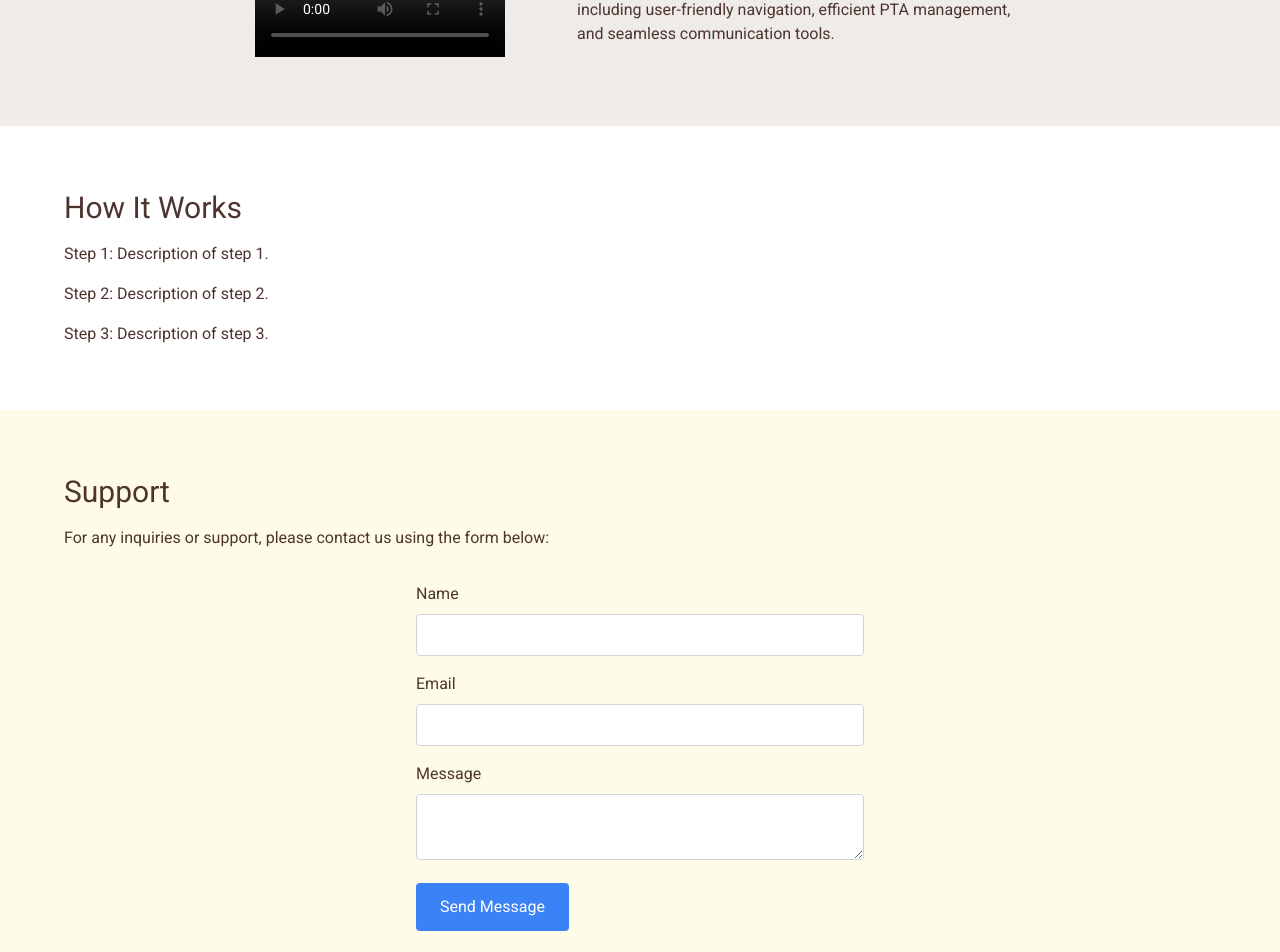
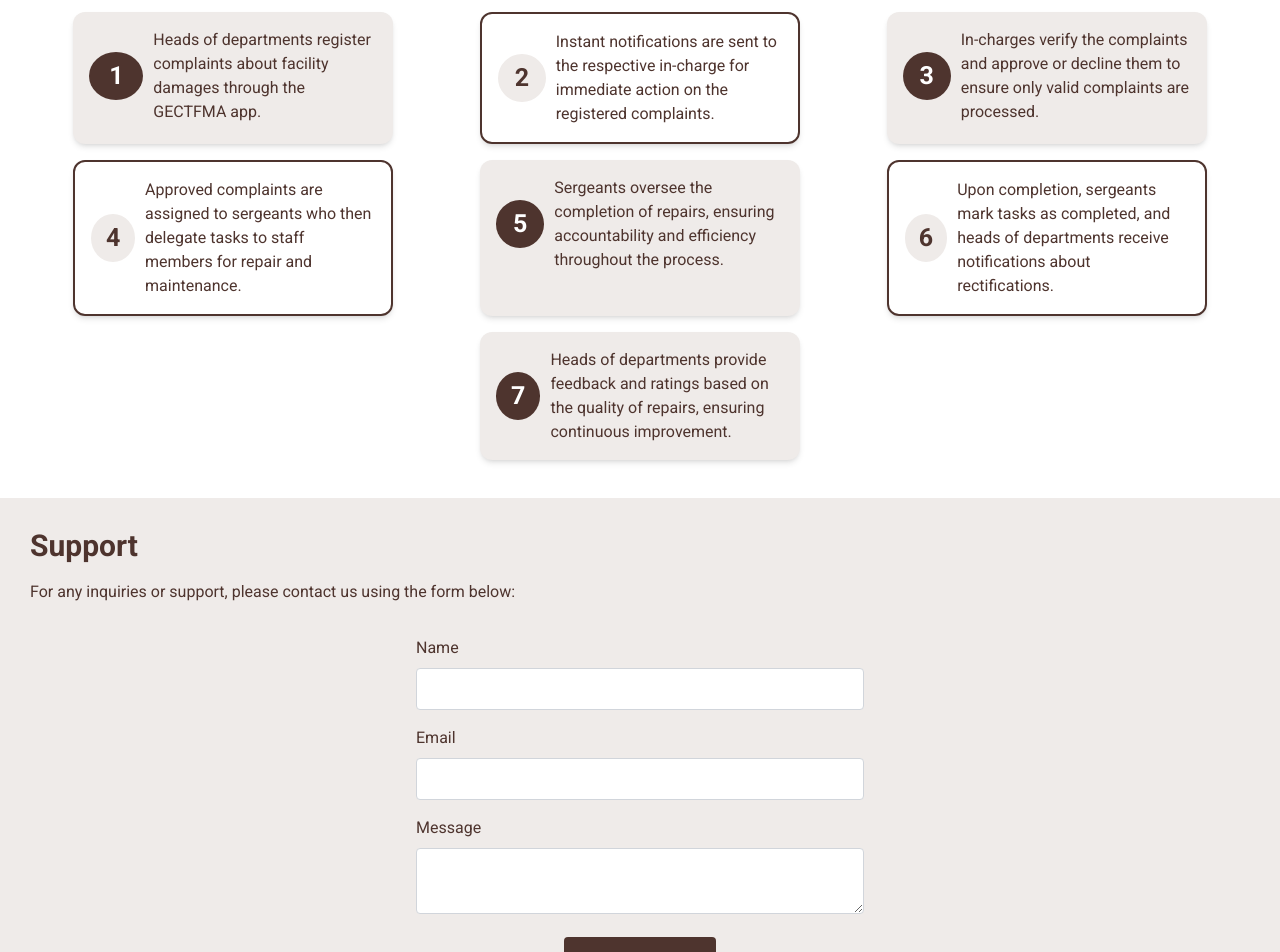
Before and after one commit to kevinandel/GECTFMA_React, a React (Vite) app: page / in a window 1280 px wide. Shown: the part 1440-2392 px from the top of the page. Built offline with nearby package versions, Linux system fonts and the light colour scheme; grey boxes are pictures that could not be loaded.

Commit message:
final commit

```diff
--- a/src/App.jsx
+++ b/src/App.jsx
@@ -3,9 +3,9 @@ import "./index.css";
 import Navbar from "./components/navbar/Navbar";
 import Home from "./components/home/Home";
 import Features from "./components//features/Features";
-import Guide from "./components/Guide";
+import Guide from "./components/guide/Guide";
 import About from "./components/about/About";
-import Support from "./components/Support";
+import Support from "./components/support/Support";
 import Demo from "./components/demo/Demo";
 
 function App() {
--- a/src/components/Guide.jsx
+++ /dev/null
@@ -1,16 +0,0 @@
-import React from 'react';
-
-const Guide = () => {
-  return (
-    <section id="guide" className="p-16 text-center ">
-      <h2 className="text-3xl mb-4">How It Works</h2>
-      <div className="guide-content space-y-4">
-        <p>Step 1: Description of step 1.</p>
-        <p>Step 2: Description of step 2.</p>
-        <p>Step 3: Description of step 3.</p>
-      </div>
-    </section>
-  );
-};
-
-export default Guide;
--- a/src/components/about/About.css
+++ b/src/components/about/About.css
@@ -1,3 +1,7 @@
+#about {
+  padding: 30px;
+}
+
 section.about-section {
   background-color: #EFEBE9;
   border-top-left-radius: 25px;
--- a/src/components/demo/Demo.jsx
+++ b/src/components/demo/Demo.jsx
@@ -8,7 +8,7 @@ const Demo = () => {
       id="demo"
       className="flex flex-col items-center justify-center p-16 text-center demo-section"
     >
-      <h2 className="text-3xl mb-8">Demo Video</h2>
+      <h2 className="text-3xl mb-8"><b>Demo Video</b></h2>
       <div className="flex flex-col lg:flex-row items-center lg:justify-center lg:items-center gap-10">
         <video width="250" controls className="mx-auto lg:mr-8 mb-8 lg:mb-0">
           <source src={demo} type="video/mp4" />
--- a/src/components/features/Features.css
+++ b/src/components/features/Features.css
@@ -1,3 +1,6 @@
+#features {
+  padding: 30px;
+}
 .featureone {
   background-color: #EFEBE9;
 }
--- /dev/null
+++ b/src/components/guide/Guide.css
@@ -0,0 +1,44 @@
+#guide {
+  padding: 30px;
+}
+
+.guideone {
+  background-color: #efebe9;
+}
+
+.guidetwo {
+  border: 2px solid #4e342e;
+}
+
+.step-container {
+  display: flex;
+  align-items: center;
+}
+
+.step-circle-one {
+  display: flex;
+  width: 10rem;
+  height: 3rem;
+  border-radius: 50%;
+  background-color: #4e342e;
+  color: white;
+  align-items: center;
+  justify-content: center;
+  margin-right: 10px;
+  font-weight: bold;
+  font-size: 25px;
+}
+
+.step-circle-two {
+  display: flex;
+  width: 10rem;
+  height: 3rem;
+  border-radius: 50%;
+  background-color: #efebe9;
+  color: #4e342e;
+  align-items: center;
+  justify-content: center;
+  margin-right: 10px;
+  font-weight: bold;
+  font-size: 25px;
+}
--- /dev/null
+++ b/src/components/guide/Guide.jsx
@@ -0,0 +1,81 @@
+import React from "react";
+import "./Guide.css";
+
+const Guide = () => {
+  return (
+    <div>
+      <section id="guide" className="p-16 text-center">
+        <h2 className="text-3xl mb-4">
+          <b>How It Works</b>
+        </h2>
+        <div className="flex flex-wrap justify-around guide-container">
+          <div className="guideone p-4 m-2 rounded-xl shadow-md w-80">
+            <div className="step-container">
+              <span className="step-circle-one">1</span>
+              <p>
+                Heads of departments register complaints about facility damages
+                through the GECTFMA app.
+              </p>
+            </div>
+          </div>
+          <div className="guidetwo p-4 m-2 rounded-xl shadow-md w-80">
+            <div className="step-container">
+              <span className="step-circle-two">2</span>
+              <p>
+                Instant notifications are sent to the respective in-charge for
+                immediate action on the registered complaints.
+              </p>
+            </div>
+          </div>
+          <div className="guideone p-4 m-2 rounded-xl shadow-md w-80">
+            <div className="step-container">
+              <span className="step-circle-one">3</span>
+              <p>
+                In-charges verify the complaints and approve or decline them to
+                ensure only valid complaints are processed.
+              </p>
+            </div>
+          </div>
+          <div className="guidetwo p-4 m-2 rounded-xl shadow-md w-80">
+            <div className="step-container">
+              <span className="step-circle-two">4</span>
+              <p>
+                Approved complaints are assigned to sergeants who then delegate
+                tasks to staff members for repair and maintenance.
+              </p>
+            </div>
+          </div>
+          <div className="guideone p-4 m-2 rounded-xl shadow-md w-80">
+            <div className="step-container">
+              <span className="step-circle-one">5</span>
+              <p>
+                Sergeants oversee the completion of repairs, ensuring
+                accountability and efficiency throughout the process.
+              </p>
+            </div>
+          </div>
+          <div className="guidetwo p-4 m-2 rounded-xl shadow-md w-80">
+            <div className="step-container">
+              <span className="step-circle-two">6</span>
+              <p>
+                Upon completion, sergeants mark tasks as completed, and heads of
+                departments receive notifications about rectifications.
+              </p>
+            </div>
+          </div>
+          <div className="guideone p-4 m-2 rounded-xl shadow-md w-80">
+            <div className="step-container">
+              <span className="step-circle-one">7</span>
+              <p>
+                Heads of departments provide feedback and ratings based on the
+                quality of repairs, ensuring continuous improvement.
+              </p>
+            </div>
+          </div>
+        </div>
+      </section>
+    </div>
+  );
+};
+
+export default Guide;
--- a/src/components/home/Home.css
+++ b/src/components/home/Home.css
@@ -1,3 +1,7 @@
+#home {
+  padding: 30px;
+}
+
 .download-button {
   background-color: #4e342e;
   width: 150px;
--- /dev/null
+++ b/src/components/support/Support.css
@@ -0,0 +1,21 @@
+#support {
+  padding: 30px;
+  background-color: #efebe9;
+}
+
+.submit-button {
+  background-color: #4e342e;
+  display: block;
+  margin: 0 auto;
+  text-align: center;
+}
+
+.submit-button:hover {
+  background-color: #4e342ee7;
+}
+
+@media (max-width: 768px) {
+  .submit-button {
+    width: 100%;
+  }
+}
--- a/src/components/Support.jsx
+++ b/src/components/support/Support.jsx
@@ -1,5 +1,6 @@
 import React, { useRef, useState } from "react";
 import emailjs from "emailjs-com";
+import "./Support.css";
 
 const Support = () => {
   const [formData, setFormData] = useState({
@@ -73,7 +74,9 @@ const Support = () => {
 
   return (
     <section id="support" className="p-16 text-center bg-yellow-50">
-      <h2 className="text-3xl mb-4">Support</h2>
+      <h2 className="text-3xl mb-4">
+        <b>Support</b>
+      </h2>
       <p>
         For any inquiries or support, please contact us using the form below:
       </p>
@@ -134,7 +137,7 @@ const Support = () => {
         </div>
         <button
           type="submit"
-          className="px-6 py-3 bg-blue-500 text-white rounded"
+          className="px-6 py-3 text-white rounded submit-button"
         >
           Send Message
         </button>
```
